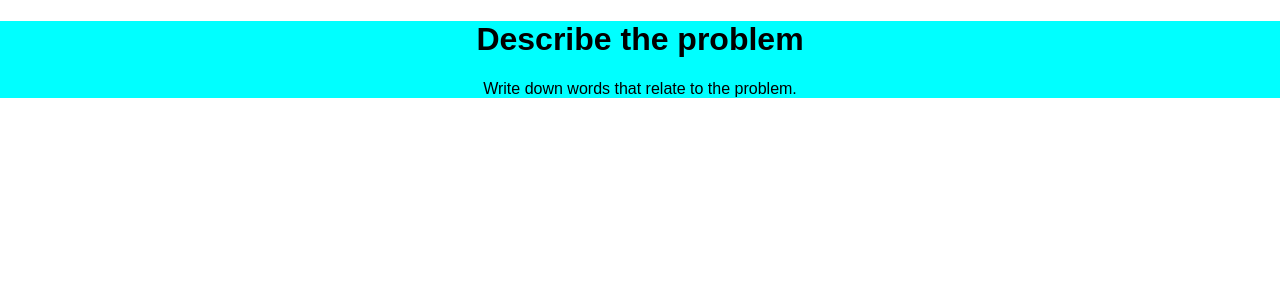
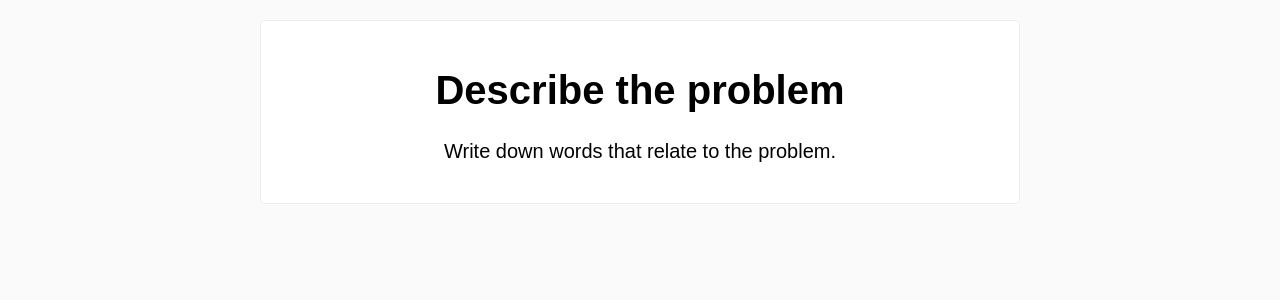
Before and after one commit to alicelieutier/follow_the_process, a React (Create React App) app: page / in a window 1280 px wide. Shown: the top 300 px of the page. Built offline with nearby package versions, Linux system fonts and the light colour scheme.

Commit message:
Styling UI

```diff
--- a/src/App.css
+++ b/src/App.css
@@ -1,4 +1,12 @@
 .App {
   text-align: center;
   font-family: Arial, Helvetica, sans-serif;
+  min-height: 100vh;
 }
+
+.App .wrapper {
+  width: 800px;
+  margin: 0 auto;
+  display: flex;
+  flex-direction: column;
+}
--- a/src/App.js
+++ b/src/App.js
@@ -11,7 +11,9 @@ class App extends Component {
     }
     return (
       <div className="App">
+        <div className="wrapper">
         <Step {...stubStep} />
+        </div>
       </div>
     );
   }
--- a/src/components/Step.css
+++ b/src/components/Step.css
@@ -1,3 +1,8 @@
 .Step {
-    background-color: aqua;
+    background-color: white;
+    border: 1px #eee solid;
+    border-radius: 5px;
+    margin: 1em;
+    box-sizing: border-box;
+    padding: 1em;
 }
--- a/src/components/Step.js
+++ b/src/components/Step.js
@@ -3,8 +3,8 @@ import './Step.css';
 
 const Step = ({title, description}) => (
     <div className="Step">
-    <h1>{title}</h1>
-    <p>{description}</p>
+        <h1>{title}</h1>
+        <p>{description}</p>
     </div>
 )
 
--- a/src/index.css
+++ b/src/index.css
@@ -1,4 +1,6 @@
 body {
   margin: 0;
   padding: 0;
+  font-size: 20px;
+  background-color: #fafafa;
 }
```
